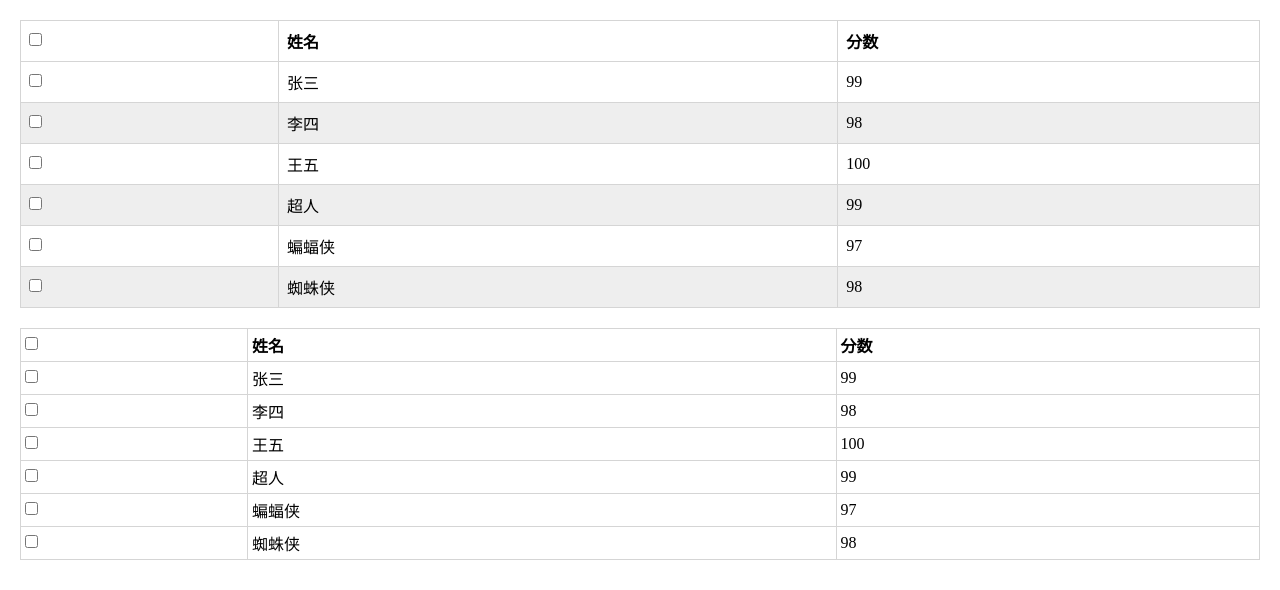
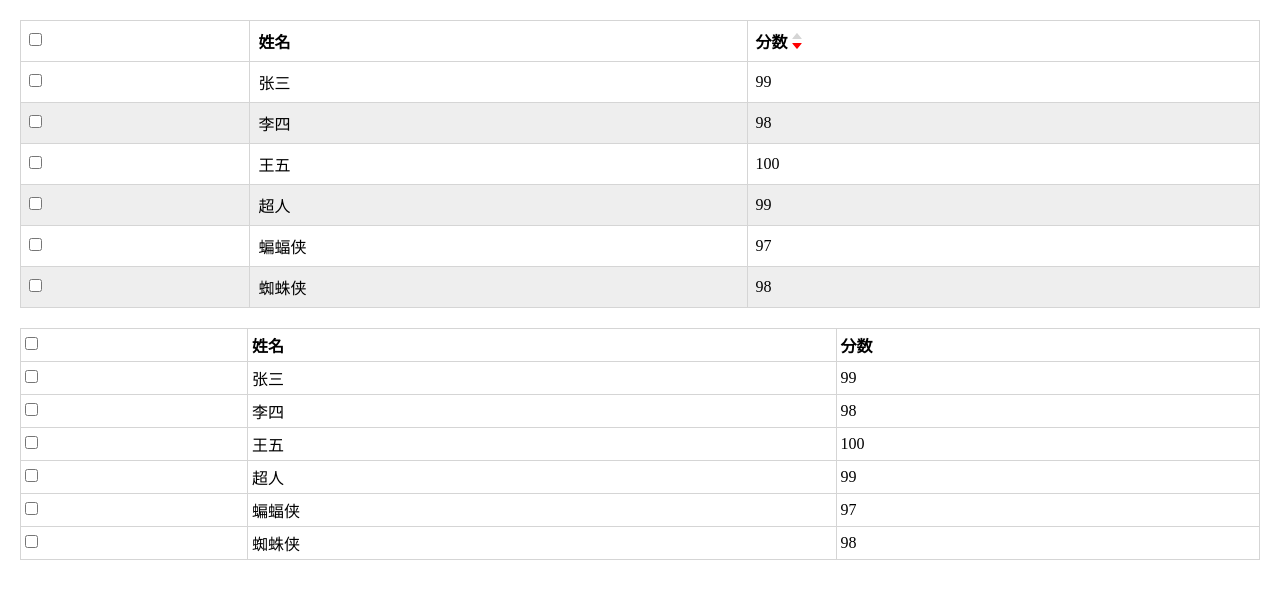
Before and after one commit to wang7211401/vue-ui, a Vue app: page / in a window 1280 px wide. Shown: the top 590 px of the page. Built offline with nearby package versions, Linux system fonts and the light colour scheme.

Commit message:
table 支持排序和loading

```diff
--- a/src/_var.scss
+++ b/src/_var.scss
@@ -17,7 +17,16 @@ $blue:#4a90e2;
 .box-shadow {
     box-shadow: 0 0 5px rgba(0, 0, 0, 0.15);
 }
-@keyframes spin{
-    0%{transform: rotate(0deg)}
-    100%{transform: rotate(360deg)}
+
+@keyframes spin {
+    0% {
+        transform: rotate(0deg)
+    }
+    100% {
+        transform: rotate(360deg)
+    }
 }
+
+@mixin spin {
+    animation: spin 2s infinite linear;
+}
--- a/src/button/button.vue
+++ b/src/button/button.vue
@@ -72,7 +72,7 @@
             }
         }
         .loading{
-            animation: spin 2s infinite linear;
+           @include spin;
         }
 
     }
--- a/src/demo.vue
+++ b/src/demo.vue
@@ -1,7 +1,8 @@
 <template>
   <div>
     <div style="margin:20px;">
-      <g-table :columns="columns" :data-source="dataSource" bordered :selected-items.sync="selected"></g-table>
+      <g-table :columns="columns" :data-source="dataSource" bordered :selected-items.sync="selected" :order-by.sync="orderBy"
+      @update:orderBy="x" :loading="loading"></g-table>
     </div>
     <div style="margin:20px;">
       <g-table :columns="columns" :data-source="dataSource" bordered compact :striped="false"></g-table>
@@ -25,6 +26,10 @@ export default {
         {text:'姓名',field:'name'},
         {text:'分数',field:'score'}
       ],
+      orderBy:{
+        score:'desc'
+      },
+      loading:false,
       dataSource:[
         {id:1,name:'张三',score:99},
         {id:2,name:'李四',score:98},
@@ -35,7 +40,15 @@ export default {
       ]
     }
   },
-  methods:{}
+  methods:{
+    x(){
+      this.loading = true
+      setTimeout(()=>{
+        this.dataSource = this.dataSource.sort((a,b)=> a.score - b.score)
+        this.loading = false
+      },2000)
+    }
+  }
 };
 </script>
 
--- a/src/icon.vue
+++ b/src/icon.vue
@@ -1,5 +1,5 @@
 <template>
-     <svg class="g-icon">
+     <svg class="g-icon" @click="$emit('click',$event)">
         <use :xlink:href="`#i-${name}`"></use>
     </svg>
 </template>
--- a/src/table.vue
+++ b/src/table.vue
@@ -8,7 +8,13 @@
                     </th>
                     <th v-if="numberVisible">#</th>
                     <th v-for="column in columns" :key="column.field">
-                        {{column.text}}
+                        <div class="g-table-header">
+                            {{column.text}}
+                            <span v-if="column.field in orderBy" class="g-table-sorter" @click="changeOrderBy(column.field)">
+                                <g-icon name="asc" :class="{active:orderBy[column.field] === 'asc'}"></g-icon>
+                                <g-icon name="desc" :class="{active:orderBy[column.field] === 'desc'}"></g-icon>
+                            </span>
+                        </div>
                     </th>
                 </tr>
             </thead>
@@ -27,12 +33,27 @@
                 </tr>
             </tbody>
         </table>
+        <div v-if="loading" class="g-table-loading">
+            <g-icon name="loading"></g-icon>
+        </div>
     </div>
 </template>
 <script>
+import GIcon from './icon'
 export default {
     name:'GTable',
+    components:{
+        GIcon
+    },
     props:{
+        orderBy:{
+            type:Object,
+            default:() => ({})
+        },
+        loading:{
+            type:Boolean,
+            default:false
+        },
         striped:{
             type:Boolean,
             default:true
@@ -92,6 +113,18 @@ export default {
         }
     },
     methods:{
+        changeOrderBy(key){
+            const copy = JSON.parse(JSON.stringify(this.orderBy))
+            let oldValue = copy[key]
+            if(oldValue === 'asc'){
+                copy[key] = 'desc'
+            }else if(oldValue === 'desc'){
+                copy[key] = true
+            }else{
+                copy[key] = 'asc'
+            }
+            this.$emit('update:orderBy',copy)
+        },
         inSelectedItems(item){
             return this.selectedItems.filter(i => i.id === item.id).length > 0
         },
@@ -148,6 +181,43 @@ $grey:darken($grey,10%);
             }
         }
     }
+    &-sorter{
+        display: inline-flex;
+        flex-direction: column;
+        margin:0 4px;
+        cursor: pointer;
+        svg{
+            width:10px;
+            height:10px;
+            fill:$grey;
+            &.active{
+                fill:red;
+            }
+        }
+    }
+    &-header{
+        display: flex;
+        align-items:center;
+    }
+    &-wrapper{
+        position:relative;
+    }
+    &-loading{
+        position: absolute;
+        top:0;
+        left:0;
+        width:100%;
+        height:100%;
+        display: flex;
+        justify-content: center;
+        align-items:center;
+        background: rgba(255,255,255,.8);
+        svg{
+            width:50px;
+            height:50px;
+            @include spin;
+        }
+    }
 }
 :indeterminate{
   background: lime;
```
Also changed, not shown: src/svg.js.
